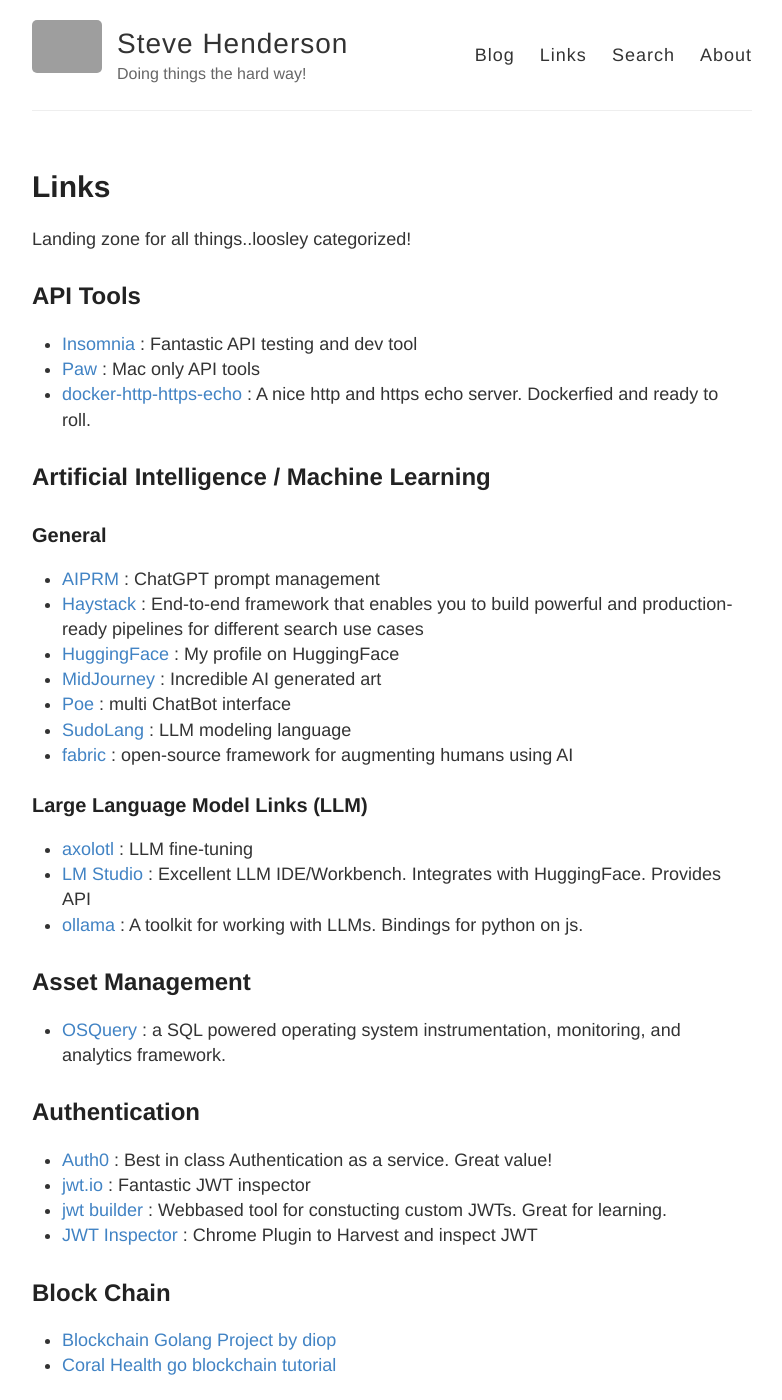
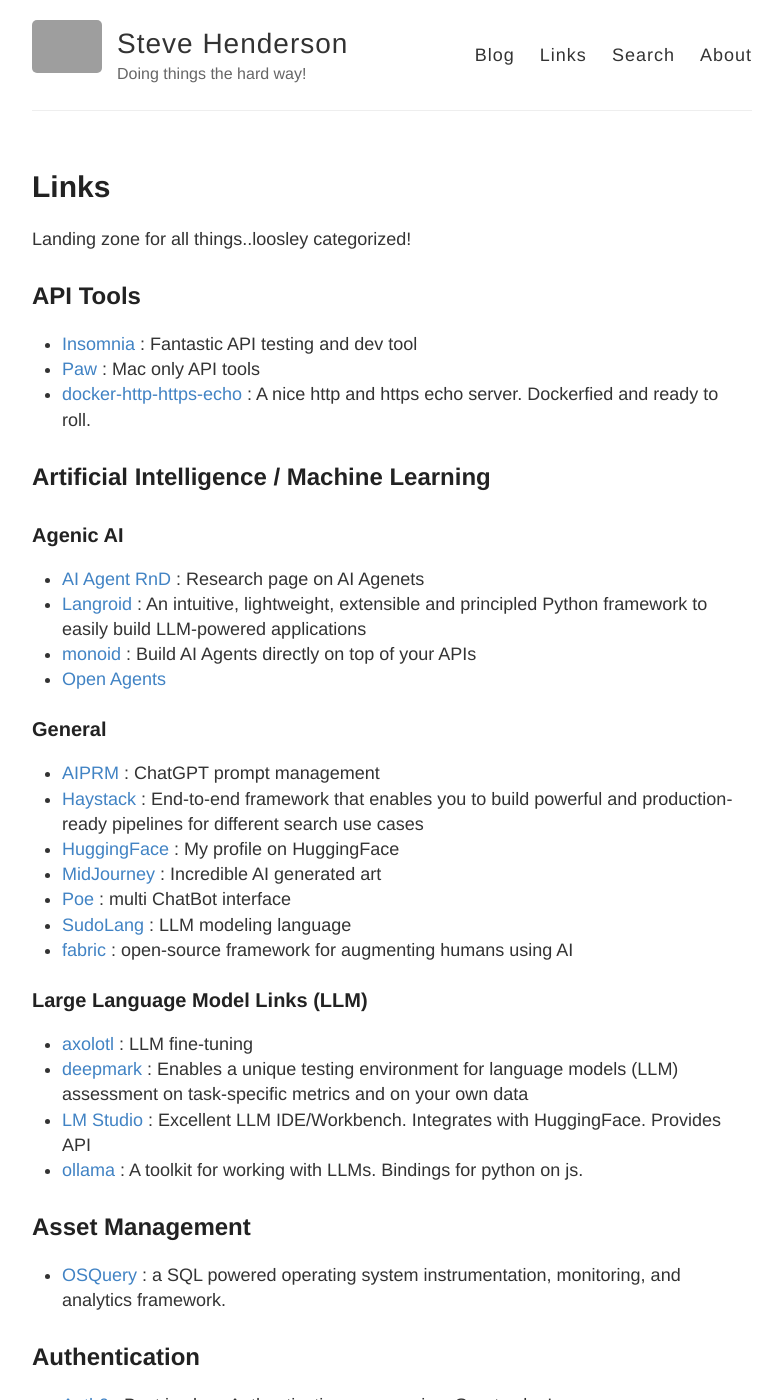
Before and after one commit to stevehenderson/stevehenderson.github.io, a Jekyll site: the page built from links.md, in a window 1280 px wide and 1400 px high. Shown: the whole window, without its empty margins (248-1030 px from the left). Built offline with Jekyll 4.4.1, drawn with Linux system fonts in a browser that asks for light colours; some of the changed text lies outside the part shown; grey boxes are pictures that could not be loaded.

Commit message:
Update links.md

```diff
--- a/links.md
+++ b/links.md
@@ -13,6 +13,12 @@
 
 ## Artificial Intelligence / Machine Learning
 
+### Agenic AI
+   * [AI Agent RnD](https://github.com/CellCS/AI-Agents-RnD) : Research page on AI Agenets
+   * [Langroid](https://github.com/langroid/langroid) : An intuitive, lightweight, extensible and principled Python framework to easily build LLM-powered applications
+   * [monoid](https://github.com/munkim/monoid) : Build AI Agents directly on top of your APIs
+   * [Open Agents](https://github.com/xlang-ai/OpenAgents)
+
 ### General
    * [AIPRM](https://www.aiprm.com/) : ChatGPT prompt management
    * [Haystack](https://github.com/deepset-ai/haystack) : End-to-end framework that enables you to build powerful and production-ready pipelines for different search use cases
@@ -24,6 +30,7 @@
 
 ### Large Language Model Links (LLM)
    * [axolotl](https://axolotl.ai/) :  LLM fine-tuning
+   * [deepmark](https://github.com/IngestAI/deepmark) : Enables a unique testing environment for language models (LLM) assessment on task-specific metrics and on your own data
    * [LM Studio](https://lmstudio.ai/) : Excellent LLM IDE/Workbench.  Integrates with HuggingFace.   Provides API
    * [ollama](https://github.com/ollama/ollama) : A toolkit for working with LLMs.  Bindings for python on js.
 
@@ -158,6 +168,7 @@
    * [SIGMA](https://github.com/SigmaHQ/sigma) :  Generic Signature Format for SIEM Systems
    * [Sigma Rule Converter](https://sigconverter.io/) : Convert Sigma Rules to various detection pipelines
    * [Splunk](https://www.splunk.com/) : Best in class SIEM
+   * [Phantom Community Playbooks](https://github.com/phantomcyber/playbooks) : Splunk SOAR Playbooks.  Good source of inspiration even if you can't afford Splunk
 
 ## Data Engineering
    * [Airbyte](https://airbyte.com/) : Data integration platform for ELT pipelines from APIs, databases & files to warehouses & lakes.  Open source and SaaS.  300+ input and output connectors
@@ -266,6 +277,14 @@
 
 ### Rancher Kubernetes Engine
    * [Deploying k8s on Bare Metal (equinix) with RKE](https://ranchermanager.docs.rancher.com/getting-started/quick-start-guides/deploy-rancher-manager/equinix-metal)
+
+## Languages, Parsers, and Translators
+   *[elvish](https://github.com/elves/elvish):  Powerful scripting language & versatile interactive shell written in go
+   * [grule](https://github.com/hyperjumptech/grule-rule-engine): go-based rule engine
+   * [gval](https://github.com/PaesslerAG/gval) : Go-based evaluator pkg.  Gval can evaluate expressions with parameters, arimethetic, logical, and string operations
+   * [tengo](https://github.com/d5/tengo) : an embedding script language for Go.  Usecases:  rule engine, state management, CI/CD.
+
+
 
 ## Linux Essential
    * [Flameshot](https://github.com/flameshot-org/flameshot) : Screenshot Software
```
Also changed, not shown: other parts of links.md (+3 -0 lines).
